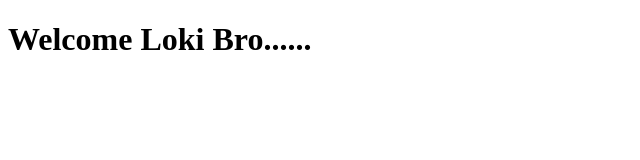
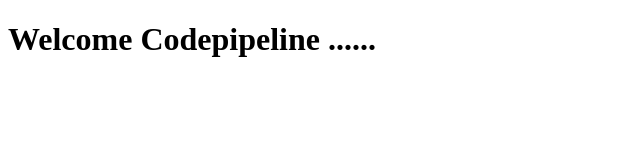
Before and after one commit to devopsabbas/loki, a plain HTML site: page index.html in a window 1280 px wide. Shown: the whole page, without its empty margins (0-640 px from the left). Drawn offline with Linux system fonts and the light colour scheme.

Commit message:
Update index.html

```diff
--- a/index.html
+++ b/index.html
@@ -5,7 +5,7 @@
 </head>
 <body>
 
-<h1>Welcome Loki Bro......</h1>
+<h1>Welcome Codepipeline ......</h1>
 
 </body>
 </html>
```
